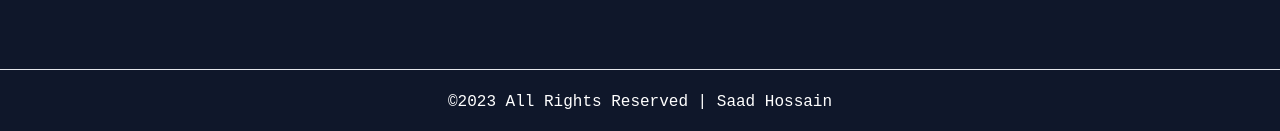
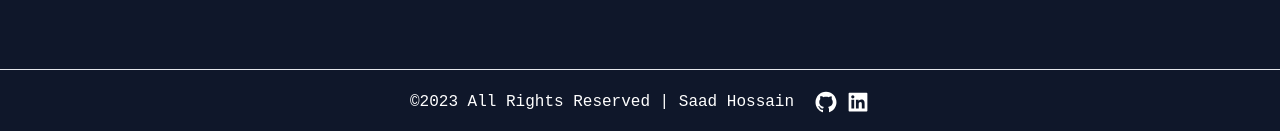
Before and after one commit to saadhossain/saadportfolio, a React (Create React App) app: page / in a window 1280 px wide. Shown: the part 4040-4171 px from the top of the page. Built offline with nearby package versions, Linux system fonts and the light colour scheme; a web font is replaced by a local one.

Commit message:
Github and linked link added

```diff
--- a/src/Components/Footer/Footer.js
+++ b/src/Components/Footer/Footer.js
@@ -1,10 +1,17 @@
 import React from 'react';
+import { AiFillGithub, AiFillLinkedin } from 'react-icons/ai';
 
 const Footer = () => {
     return (
         <div className='text-white font-chivo text-center'>
             <hr />
+            <div className='flex items-center justify-center gap-5'>
             <p className='py-5'>&copy;2023 All Rights Reserved | Saad Hossain</p>
+            <div className='flex gap-2'>
+                <a href="https://github.com/saadhossain"><AiFillGithub className='w-6 h-6'></AiFillGithub></a>
+                <a href="https://www.linkedin.com/in/mshsarkar/"><AiFillLinkedin className='w-6 h-6'></AiFillLinkedin></a>
+            </div>
+            </div>
         </div>
     );
 };
```
